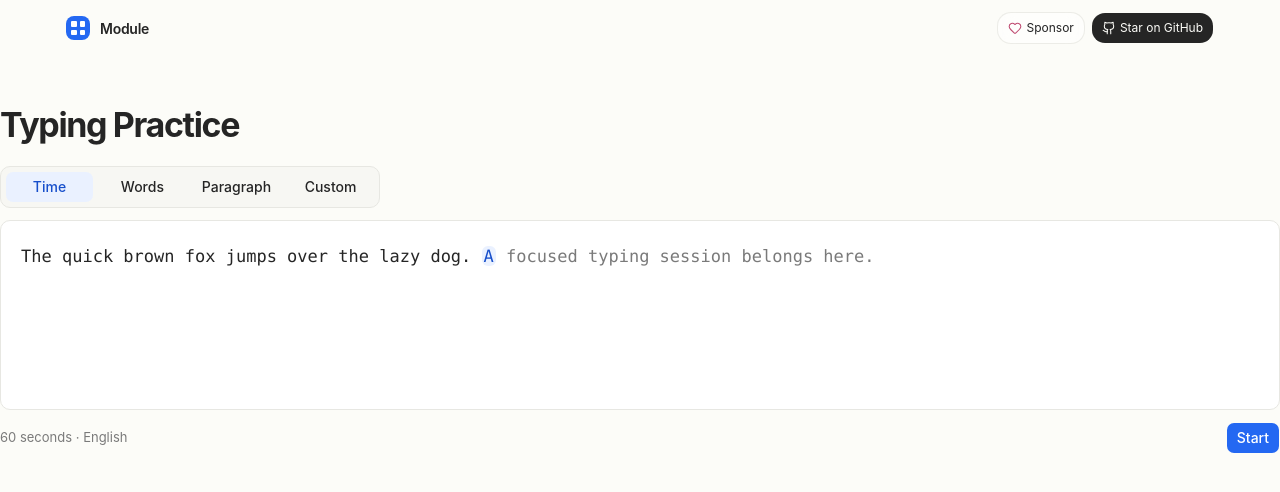
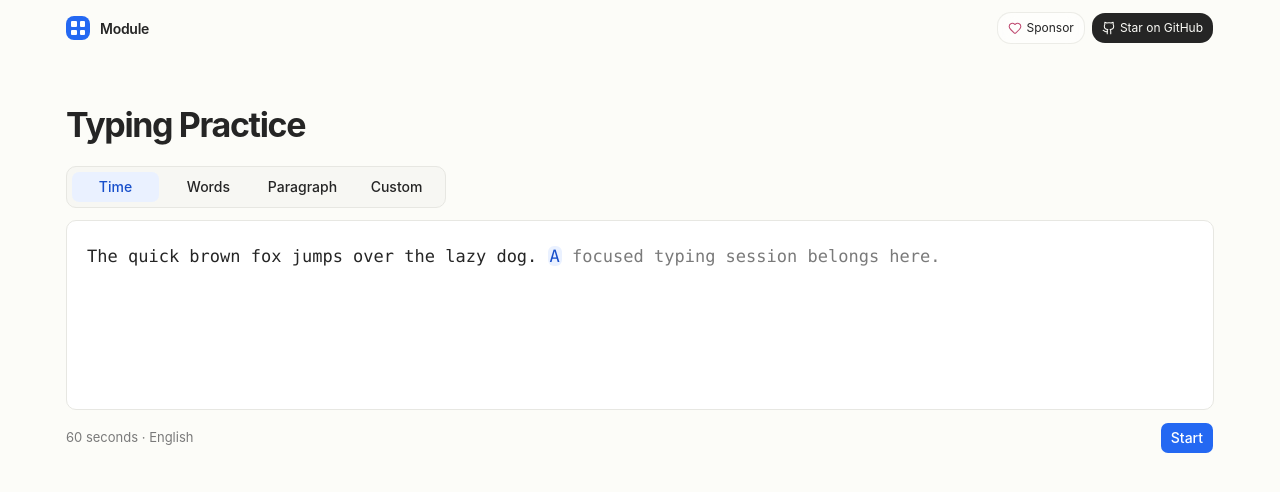
Before and after one commit to howlil/modu-app, a SvelteKit app: page /typing in a window 1280 px wide. Shown: the top 492 px of the page. Built offline with nearby package versions, Linux system fonts and the light colour scheme.

Commit message:
layout: contain typing page explicitly

```diff
--- a/src/routes/typing/+page.svelte
+++ b/src/routes/typing/+page.svelte
@@ -5,7 +5,7 @@
 
 <svelte:head><title>Typing Practice — Module</title></svelte:head>
 
-<section class="py-10 max-[760px]:py-7">
+<section class="mx-auto w-full max-w-[1180px] px-4 py-10 max-[760px]:px-2.5 max-[760px]:py-7">
   <ToolHeader title="Typing Practice" />
 
   <div class="mb-3 flex max-w-[380px] gap-1 rounded-lg border bg-muted p-1">
```
